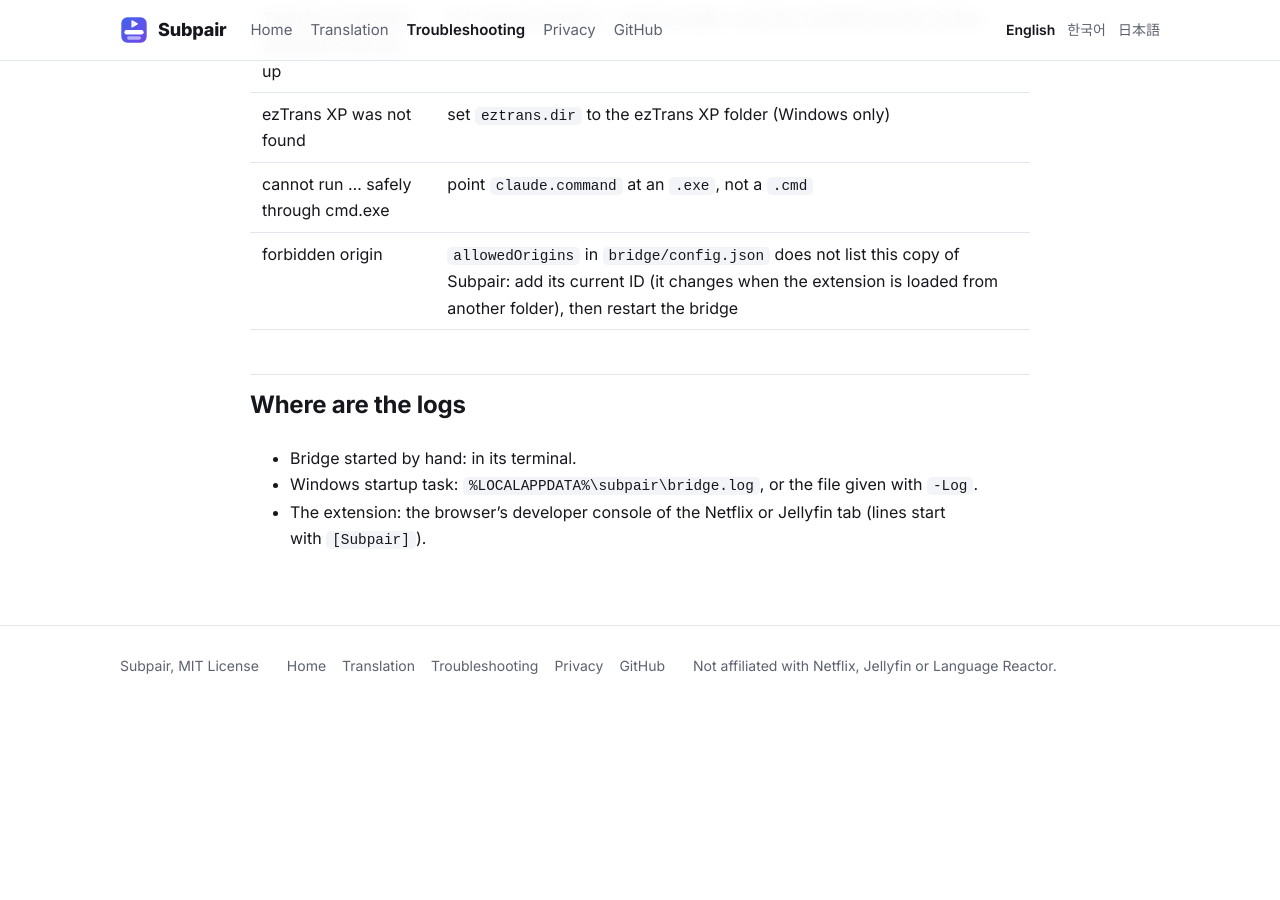
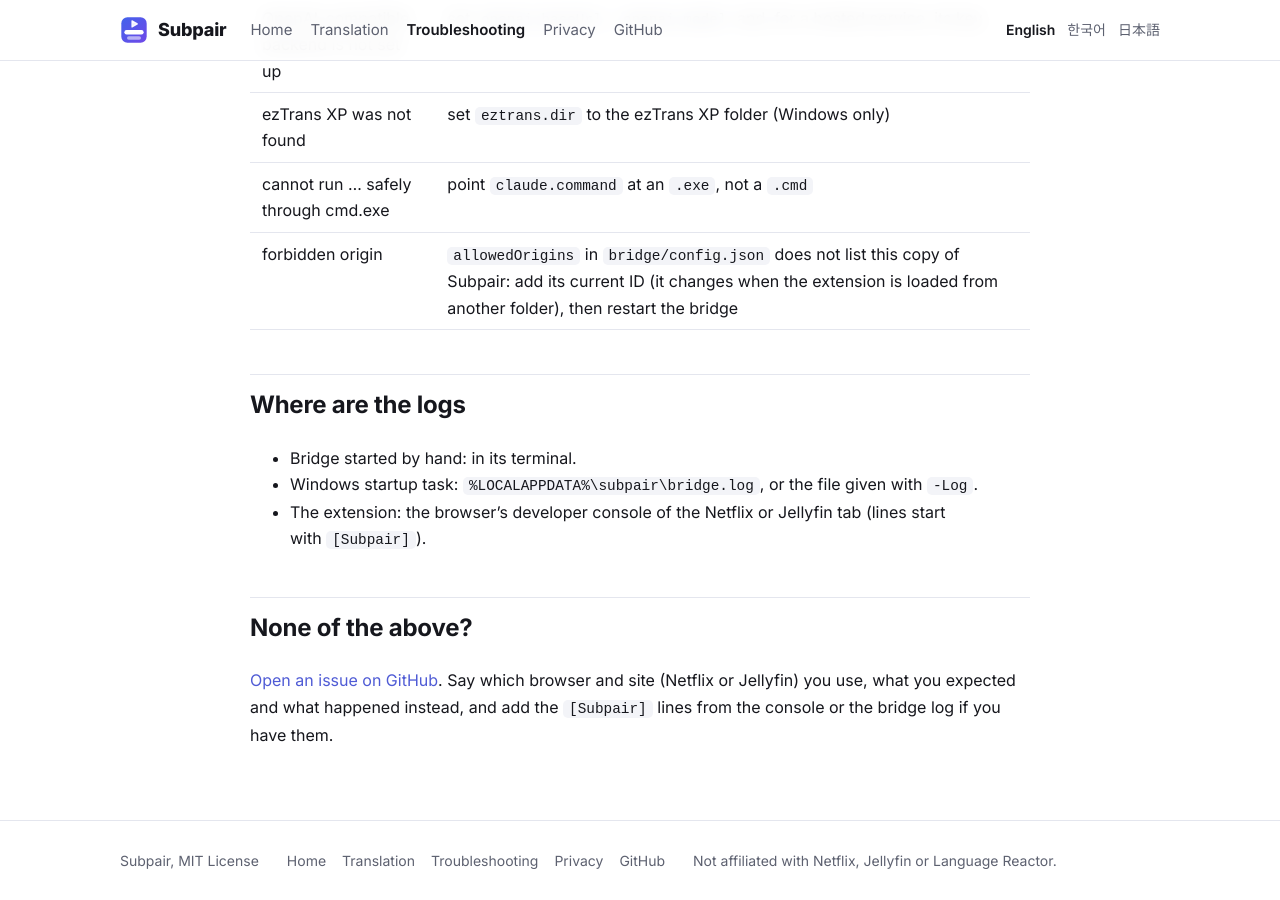
Before and after one commit to wonjoonSeol-WS/subpair, a Jekyll site: the page built from docs/troubleshooting.md, in a window 1280 px wide and 900 px high, scrolled down 1643 px. Built offline with Jekyll 4.4.1, drawn with Linux system fonts in a browser that asks for light colours; before the commit the page ends 2348 px from its top, so only the background shows below that.

Commit message:
Troubleshooting: point to GitHub issues when nothing above helps
The add-on listings now use the troubleshooting page as their support link, so it ends with where to report a problem and what to include.

```diff
--- a/docs/troubleshooting.md
+++ b/docs/troubleshooting.md
@@ -66,3 +66,9 @@
 - Bridge started by hand: in its terminal.
 - Windows startup task: `%LOCALAPPDATA%\subpair\bridge.log`, or the file given with `-Log`.
 - The extension: the browser's developer console of the Netflix or Jellyfin tab (lines start with `[Subpair]`).
+
+## None of the above?
+
+[Open an issue on GitHub](https://github.com/wonjoonSeol-WS/subpair/issues). Say which browser and site (Netflix or
+Jellyfin) you use, what you expected and what happened instead, and add the `[Subpair]` lines from the console or the
+bridge log if you have them.
```
Also changed, not shown: docs/ja/troubleshooting.md (+4 -0 lines), docs/ko/troubleshooting.md (+5 -0 lines).
